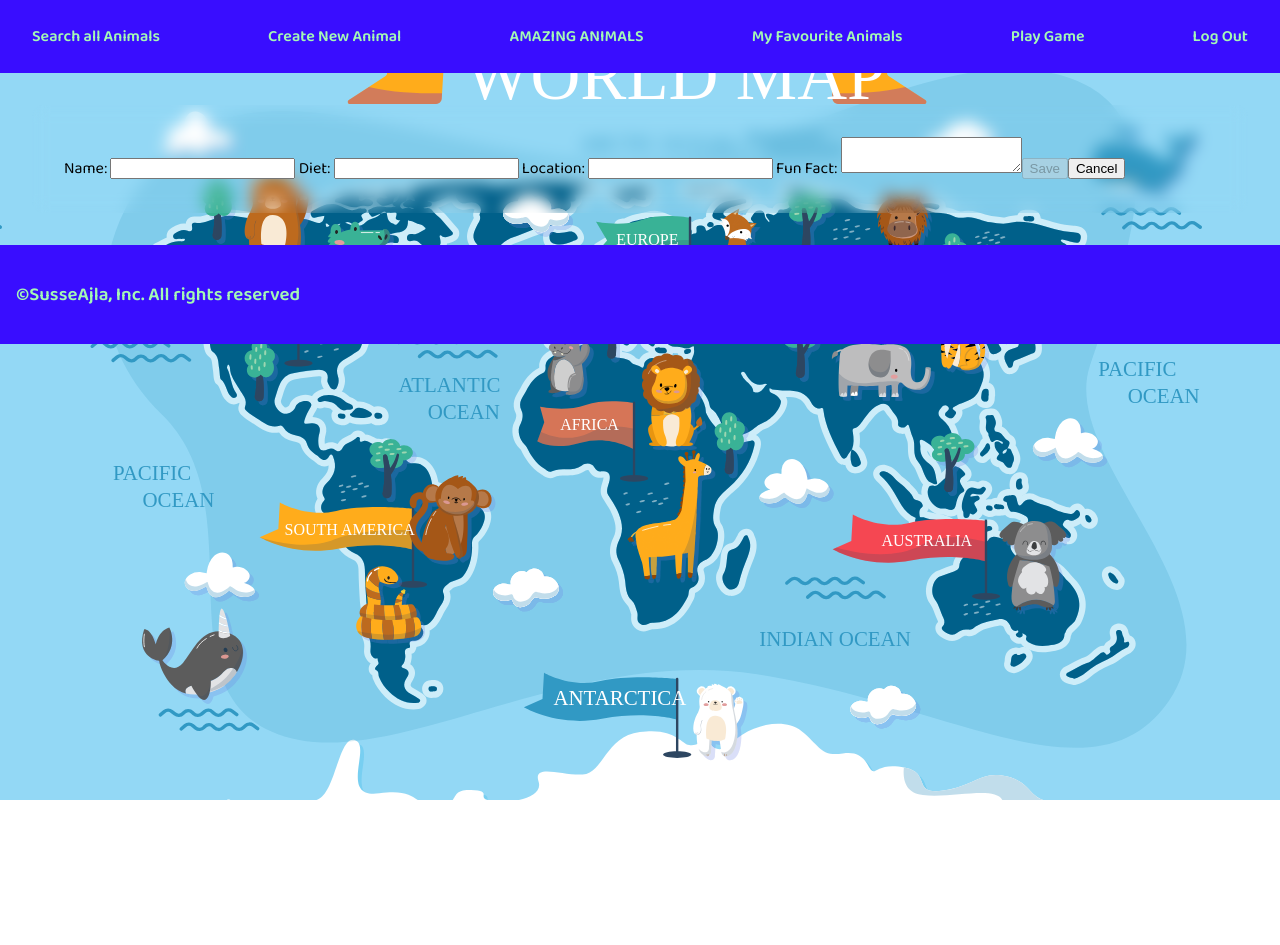
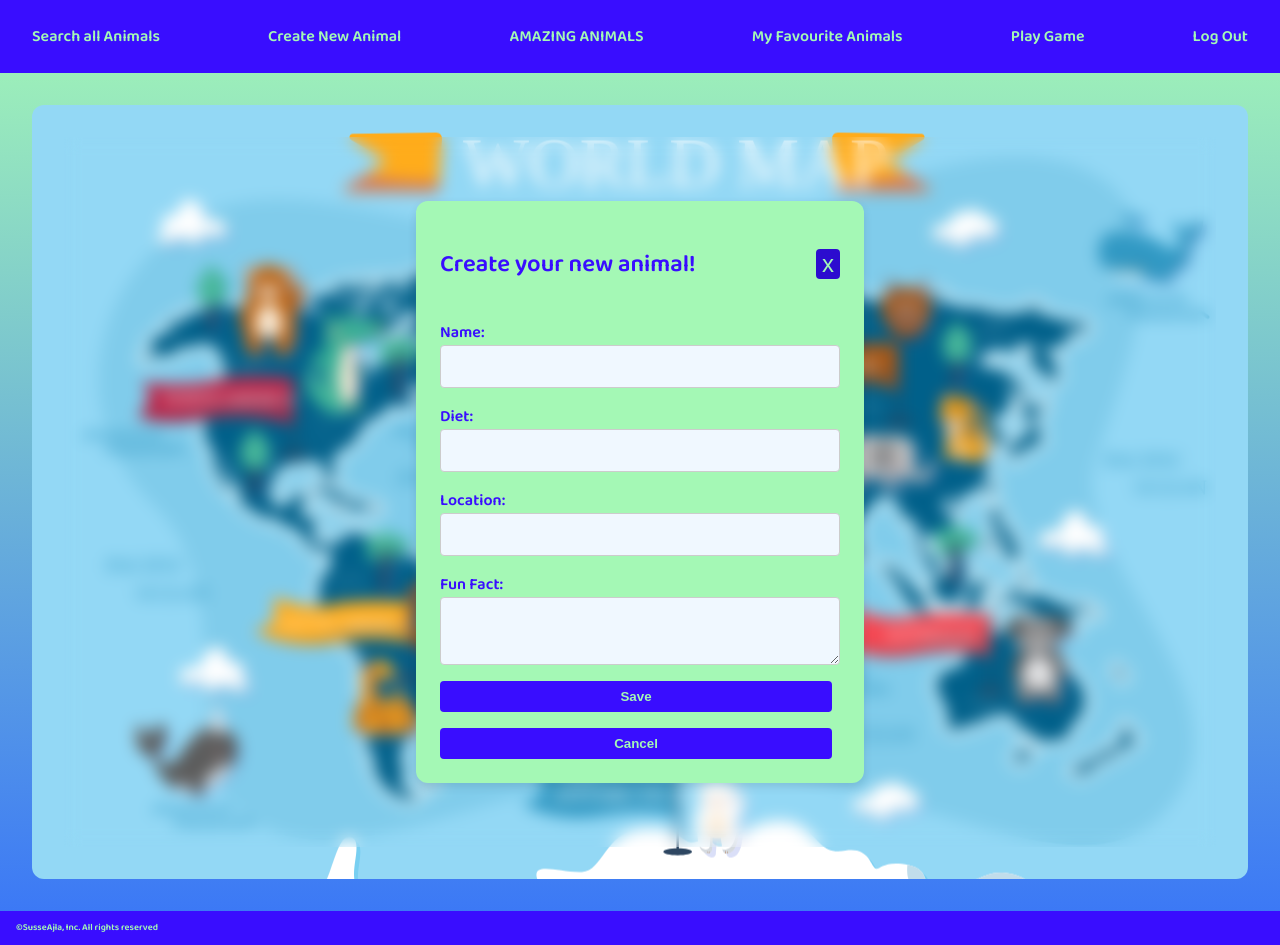
Before and after one commit to chas-academy/u08-angular-frontend-Sue-Holding, an Angular app in the folder amazing-animals-app/: page /animals/create in a window 1280 px wide. Before the commit the page ends 800 px from the top, so only its background shows below. Built offline with nearby package versions, Linux system fonts and the light colour scheme.

Commit message:
styling to form and btn details

```diff
--- a/amazing-animals-app/src/app/animals/animal-delete/animal-delete.component.html
+++ b/amazing-animals-app/src/app/animals/animal-delete/animal-delete.component.html
@@ -10,6 +10,6 @@
 
 @if (!isLoading && !error && animal) {
     <h2>Are you sure you want to delete {{ animal.name }}?</h2>
-    <button (click)="confirmDelete()">Yes, delete</button>
-    <button (click)="cancel()">Cancel</button>
+    <button class="btn" (click)="confirmDelete()">Yes, delete</button>
+    <button class="btn" (click)="cancel()">Cancel</button>
 }
--- a/amazing-animals-app/src/app/animals/animal-detail/animal-detail.component.html
+++ b/amazing-animals-app/src/app/animals/animal-detail/animal-detail.component.html
@@ -1,9 +1,15 @@
 <!-- <p>animal-detail works!</p> -->
 
-<div *ngIf="isLoading">Loading animal details...</div>
-<div *ngIf="error">{{ error }}</div>
+@if (isLoading) {
+  <div>Loading animal details...</div>
+}
+@if (error) {
+  <div>{{ error }}</div>
+}
 
-<div *ngIf="!isLoading && !error && animal">
+  @if (!isLoading && !error && animal) {
+    <div>
+
 <div class="animal-detail-header">
   <h2 class="main-title">{{ animal.name }}</h2>
   <button class="close-btn" (click)="clearAnimalDetail()">x</button>
@@ -16,5 +22,6 @@
   </ul>
 
   <a class="btn" [routerLink]="['/animals', animal._id, 'edit']">Edit Animal</a>
-  <a class=btn [routerLink]="['/animals', animal._id, 'delete']">Delete Animal</a>
+  <a class="btn" [routerLink]="['/animals', animal._id, 'delete']">Delete Animal</a>
 </div>
+  }
--- a/amazing-animals-app/src/app/animals/animal-form/animal-form.component.css
+++ b/amazing-animals-app/src/app/animals/animal-form/animal-form.component.css
@@ -0,0 +1,41 @@
+form {
+    display: flex;
+    flex-direction: column;
+    gap: 1rem;
+    max-width: 400px;
+    margin: 2rem auto;
+    padding: 1.5rem;
+    background-color: #A4F8B5;
+    border-radius: 12px;
+    box-shadow: 0 4px 10px rgba(0, 0, 0, 0.1);
+  }
+
+  label {
+    display: flex;
+    flex-direction: column;
+    font-weight: bold;
+    color: #390DFF;
+  }
+
+  input,
+  textarea {
+    padding: 0.5rem;
+    background-color: aliceblue;
+    border: 1px solid #ccc;
+    border-radius: 4px;
+    font-family: inherit;
+    font-size: 1rem;
+  }
+
+  input:focus,
+  textarea:focus {
+    border-color: #390DFF;
+    outline: none;
+    box-shadow: 0 0 0 2px rgba(57, 13, 255, 0.2);
+  }
+
+  .animal-form-header {
+    display: flex;
+    justify-content: space-between;
+    align-items: center;
+}
--- a/amazing-animals-app/src/app/animals/animal-form/animal-form.component.html
+++ b/amazing-animals-app/src/app/animals/animal-form/animal-form.component.html
@@ -1,16 +1,19 @@
 <!-- <p>animal-form works!</p> -->
 
-<!-- @for (let condition of [true]) { -->
     @if (isLoading) {
         <div>Loading animal...</div>
     }
     @if (error) {
         <div>{{ error }}</div>
     }
-<!-- } -->
 
 @if (!isLoading && !error) {
     <form (ngSubmit)="onSubmit()" #animalForm="ngForm">
+    <div class="animal-form-header">
+        <h2>Create your new animal!</h2>
+        <button class="close-btn" (click)="clearAnimalForm()">x</button>
+    </div>
+
         <label>
             Name:
             <input type="text" [(ngModel)]="animal.name" name="name" required>
@@ -31,7 +34,7 @@
             <textarea [(ngModel)]="animal.funFact" name="funFact" required></textarea>
         </label>
 
-        <button type="submit" [disabled]="animalForm.invalid">Save</button>
-        <button type="button" (click)="cancel()">Cancel</button>
+        <button class="btn" type="submit" [disabled]="animalForm.invalid">Save</button>
+        <button class="btn" type="button" (click)="cancel()">Cancel</button>
     </form>
 }
--- a/amazing-animals-app/src/app/animals/animal-form/animal-form.component.ts
+++ b/amazing-animals-app/src/app/animals/animal-form/animal-form.component.ts
@@ -81,4 +81,14 @@ export class AnimalFormComponent implements OnInit {
   cancel(): void {
     this.router.navigate(['/animals']);
   }
+
+  clearAnimalForm() {
+    this.animal = {
+      name: '',
+      diet: '',
+      location: '',
+      funFact: ''
+    };
+    this.router.navigate(['/animals']);
+  }
 }
--- a/amazing-animals-app/src/app/app.component.css
+++ b/amazing-animals-app/src/app/app.component.css
@@ -35,6 +35,7 @@
   .footer {
     background: #390DFF;
     color: #A4F8B5;
-    padding: 1rem;
+    padding-left: 1rem;
     display: flex;
+    font-size: 0.5rem;
   }
--- a/amazing-animals-app/src/app/app.component.html
+++ b/amazing-animals-app/src/app/app.component.html
@@ -1,15 +1,16 @@
-<!-- <h1 class="main-title">Amazing Animals</h1> -->
 <nav class="navbar">
   <a routerLink="/animals" routerLinkActive="active-link">Search all Animals</a>
   <a routerLink="/animals/create" routerLinkActive="active-link">Create New Animal</a>
-  <a>AMAZING ANIMALS</a>
+  <a routerLink="/" routerLinkActive="active-link">AMAZING ANIMALS</a>
   <a>My Favourite Animals</a>
   <a>Play Game</a>
   <a>Log Out</a>
 </nav>
 
-<main class="content">
+<main class="background-image">
+<section class="content">
   <router-outlet></router-outlet>
+</section>
 </main>
 
 <footer class="footer">
--- a/amazing-animals-app/src/styles.css
+++ b/amazing-animals-app/src/styles.css
@@ -6,24 +6,32 @@ body {
     font-family: 'Baloo 2', sans-serif;
     font-weight: 400;
     background: linear-gradient(to bottom, #A4F8B5, #3874F8);
-    background-image: url('./assets/map_of_the_world.svg');
+    /* background-image: url('./assets/map_of_the_world.svg');
     background-position: center;
-    background-attachment: fixed;
+    background-attachment: fixed; */
     margin: 0;
     padding: 0;
   }
 
+.background-image {
+    background-image: url('assets/map_of_the_world.svg');
+    background-position: center;
+    background-repeat: no-repeat;
+    background-size: cover;
+    padding: 2rem;
+    margin: 2rem;
+    border-radius: 12px;
+  }
 .content {
     -webkit-backdrop-filter: blur(8px);
     backdrop-filter: blur(8px);
-    /* background-color: rgba(255, 255, 255, 0.3); */
     /* background-image: url('assets/map_of_the_world.svg');
     background-position: center;
-    background-repeat: no-repeat; */
-
+    background-repeat: no-repeat;
+    background-size: cover;
     padding: 2rem;
     margin: 2rem;
-    border-radius: 12px;
+    border-radius: 12px; */
 }
 
 h2, ul {
@@ -41,10 +49,12 @@ h2, ul {
     cursor: pointer;
     display: inline-block;
     transition: background-color 0.3s ease;
+    margin-right: 0.5rem;
 }
     .btn:hover {
       color: #2c0ccf;
       background-color: #A4F8B5;
+      border: 1px solid #2c0ccf;
   }
 
 
@@ -52,10 +62,14 @@ h2, ul {
     background: transparent;
     border: none;
     font-size: 1.5rem;
-    color: #390DFF;
+    color:#A4F8B5;
+    background-color: #2c0ccf;
+    border-radius: 4px;
     cursor: pointer;
     transition: color 0.3s ease;
   }
     .close-btn:hover {
-      color: #A4F8B5;
+      color: #2c0ccf;
+      background-color: #A4F8B5;
+      /* border: 1px  #2c0ccf; */
   }
```
